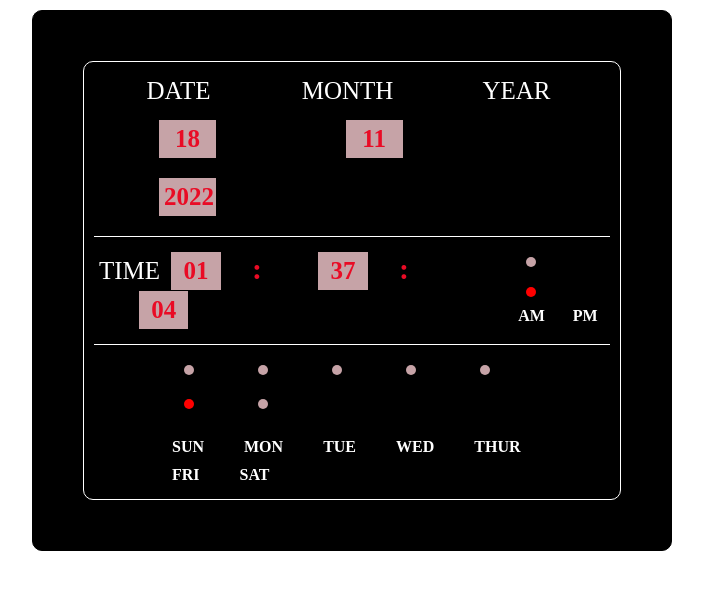
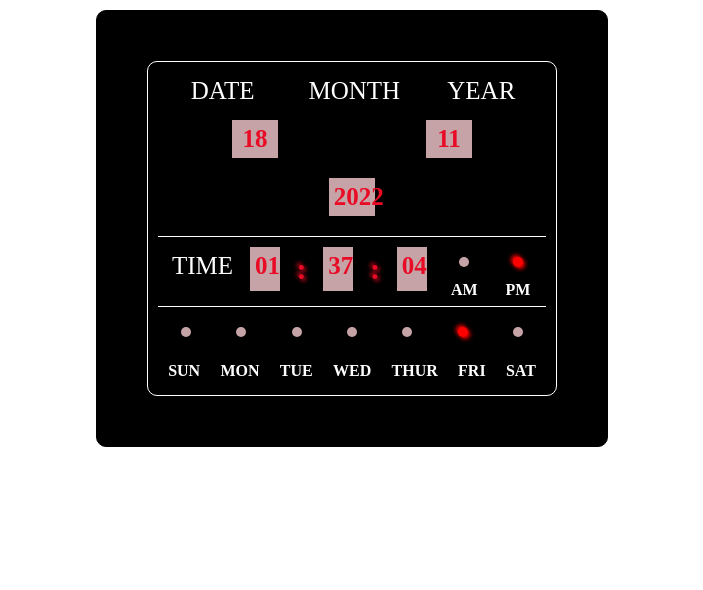
Before and after one commit to sharmila-gp/clock, a plain HTML site: page index.html in a window 1280 px wide. Shown: the whole page, without its empty margins (288-991 px from the left). Drawn offline with Linux system fonts and the light colour scheme.

Commit message:
Complete clock

```diff
--- a/index.html
+++ b/index.html
@@ -17,11 +17,11 @@
 		<div class="time">
 			<div class="time-width">
 				<span>TIME</span>
-				<strong class="margin-right" id="hours">3</strong>
+				<strong  id="hours">3</strong>
 				<span class="red">:</span>
-				<strong class="margin-left margin-right"id= "minutes">36</strong>
+				<strong id= "minutes">36</strong>
 				<span class="red">:</span>
-				<strong class="margin-left margin-right"id="seconds">55</strong>
+				<strong id="seconds">55</strong>
 			</div>
 			<div class="state">
 				<span class="round"id="am">
--- a/style.css
+++ b/style.css
@@ -4,7 +4,7 @@
 	box-sizing:border-box;
 }
 .wrapper{
-	width:50%;
+	width:40%;
 	border:1px solid black;
 	background-color:black;
 	margin: 10px auto;
@@ -19,6 +19,7 @@
 .date{
 	display:flex;
 	flex-wrap:wrap;
+	justify-content:space-around;
 	padding-bottom:10px;
 	border-bottom:1px solid white;
 }
@@ -30,19 +31,19 @@ span,strong{
 }
 .date span{
 	width:25%;
-	margin:0 20px ;
+	margin:0 10px ;
 	font-size:25px;
 }
 .date strong{
-	width:11%;
+	width:12%;
 	background-color:#c6a3a7;
 	color:#e90b25;
-	margin:10px 65px ;
+	margin:10px 45px ;
 	font-size:25px;
 }
 .time{
 	display:flex;
-
+	justify-content:space-around;
 }
 .time{
 	border-bottom:1px solid white;
@@ -50,20 +51,16 @@ span,strong{
 	margin-bottom:10px;
 }
 .time strong{
-	width:12%;
+	width:11%;
 	background-color:#c6a3a7;
 	color:#e90b25;
 }
-.margin-left{
-	margin-left:45px;
-}
-.margin-right{
-	margin-right:20px;
-}
+
  .red{
 	font-weight:bold;
 	color:#e90b25;
-	font-size:30px
+	font-size:30px;
+	text-shadow:2px 2px 4px #e90b25, -2px -2px 4px #e90b25;
 }
 .round{
 	width:3px;
@@ -74,9 +71,11 @@ span,strong{
 }
 
 .time-width{
-	width:80%;
+	width:70%;
 	font-size:25px;
 	margin-bottom:15px;
+	display:flex;
+	justify-content:space-around;
 }
 .state span{
 	margin:10px 20px;
@@ -86,20 +85,17 @@ span,strong{
 	color:white;
 }
 .day{
-	width:85%;
-	margin:10px 60px;
-}
-.day span{
-	margin:10px 30px;
+	margin:10px 0px;
+	display:flex;
+	justify-content:space-around;
 }
 
 .names{
-	margin-left:60px;
-	margin-right:40px;
+	display:flex;
+	justify-content:space-around;
 }
-.names strong{
-	margin:0 13px;
-}
+
   .active{
 	 background-color:red;
+	 box-shadow:2px 2px 4px red,-2px -2px 4px red;
  }
```
